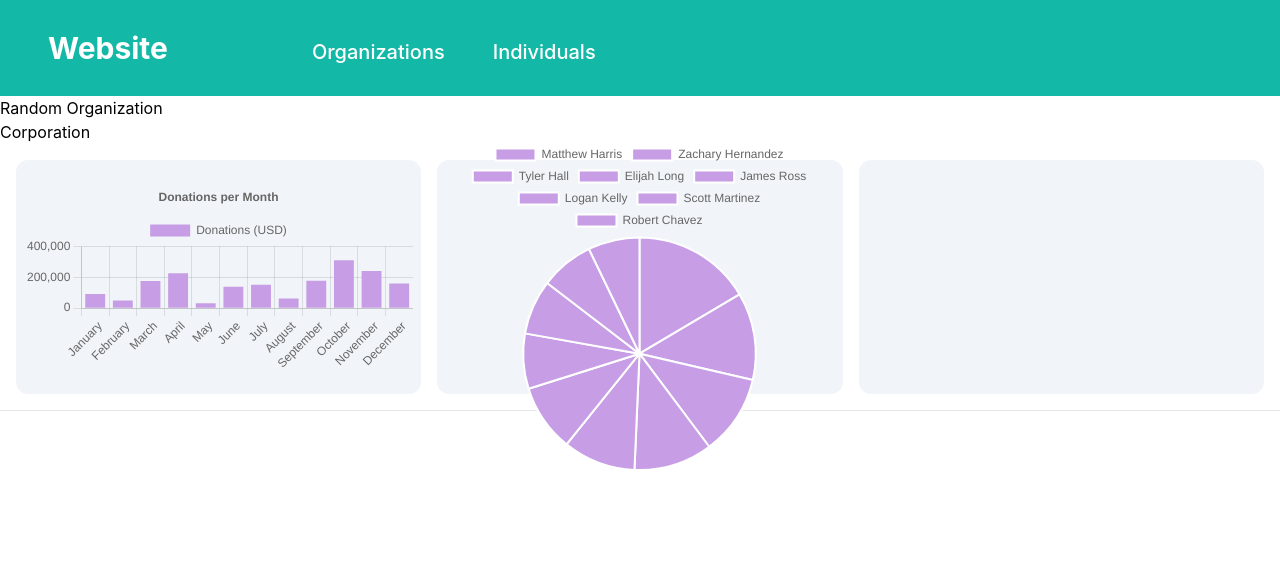
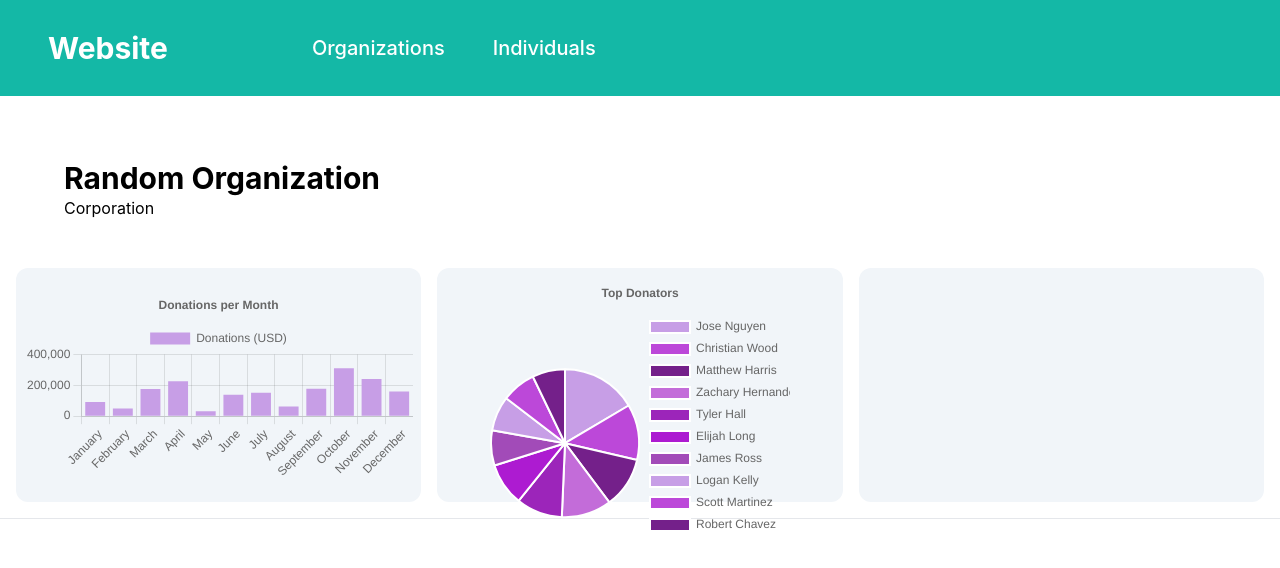
Before and after one commit to Caleb-Sutherland/votingbuck-frontend, a React (Create React App) app: page /organizations/1 in a window 1280 px wide. Shown: the top 568 px of the page. Built offline with nearby package versions, Linux system fonts and the light colour scheme.

Commit message:
fixing charts

```diff
--- a/src/components/Header.tsx
+++ b/src/components/Header.tsx
@@ -6,7 +6,7 @@
     <header className="bg-teal-500 h-24 flex items-center">
       <div className="pl-12 text-white flex item-center">
         <Link className="text-3xl font-bold" to="/">Website</Link>
-        <div className="ml-12 pl-12 flex items-end">
+        <div className="ml-12 pl-12 flex items-center">
           <Link className="ml-12 text-xl font-medium text-opacity-75" to="organizations">
             Organizations
           </Link>
--- a/src/components/TestPieChart.tsx
+++ b/src/components/TestPieChart.tsx
@@ -33,7 +33,7 @@
         data: props.data?.map((item: any) => {
           return item.total_amount;
         }),
-        backgroundColor: "#c79ee6",
+        backgroundColor: ["#c79ee6", "#bc48d9", "#74208a", "#c36cd9", "#9c25ba", "#ad1bd1", "#a24bb8"],
       },
     ],
   };
@@ -42,7 +42,7 @@
     responsive: true,
     plugins: {
       legend: {
-        position: "top" as const,
+        position: "right" as const,
       },
       title: {
         display: true,
@@ -51,5 +51,5 @@
     },
   };
 
-  return <Pie options={options} data={datasets} />;
+  return <div className="max-h-full max-w-full"><Pie options={options} data={datasets}/></div>;
 }
--- a/src/components/Tile.tsx
+++ b/src/components/Tile.tsx
@@ -3,7 +3,7 @@
 export default function Tile(props: any) {
   const graph = props.graph;
   return (
-    <div className="rounded-xl h-full w-2/6 bg-slate-100 p-2 flex content-center justify-center justify-items-center items-center">
+    <div className="rounded-xl h-full w-2/6 w-2/6 bg-slate-100 p-2 flex content-center justify-center justify-items-center items-center">
       {graph}
     </div>
   );
--- a/src/pages/Organization.tsx
+++ b/src/pages/Organization.tsx
@@ -36,10 +36,11 @@
   console.log(data);
   return (
     <div>
-      <div>
-        <h1>Random Organization</h1>
+      <div className="ml-16 mt-16 mb-8">
+        <h1 className="text-3xl font-bold">Random Organization</h1>
+        <span>Corporation</span>
       </div>
-      <div>Corporation</div>
+
 
       <div className="container mx-auto h-screen w-full overflow-auto">
         <div className="h-2/6 w-full p-4 flex space-x-4 border-b border-b-black-300">
```
